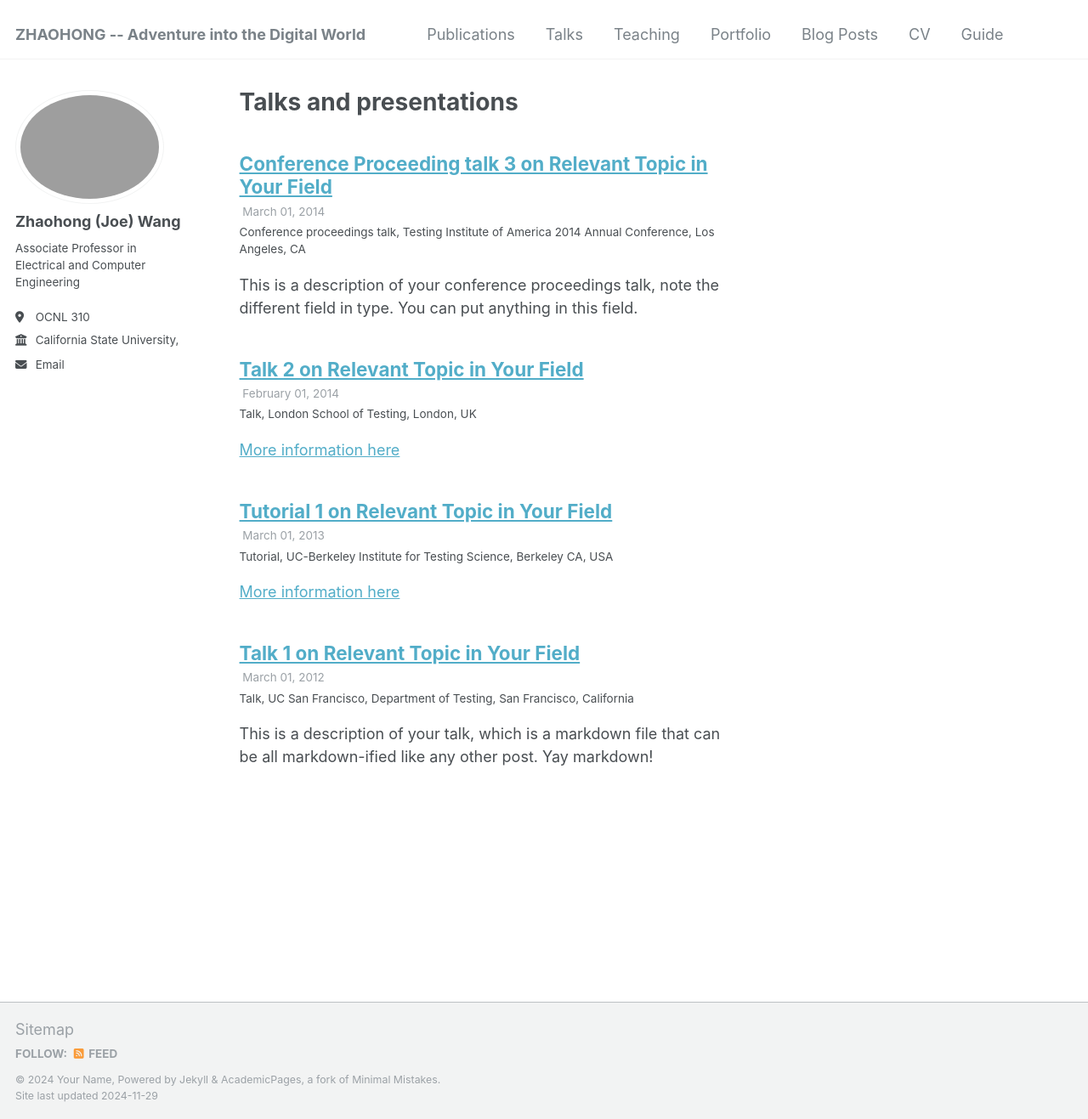
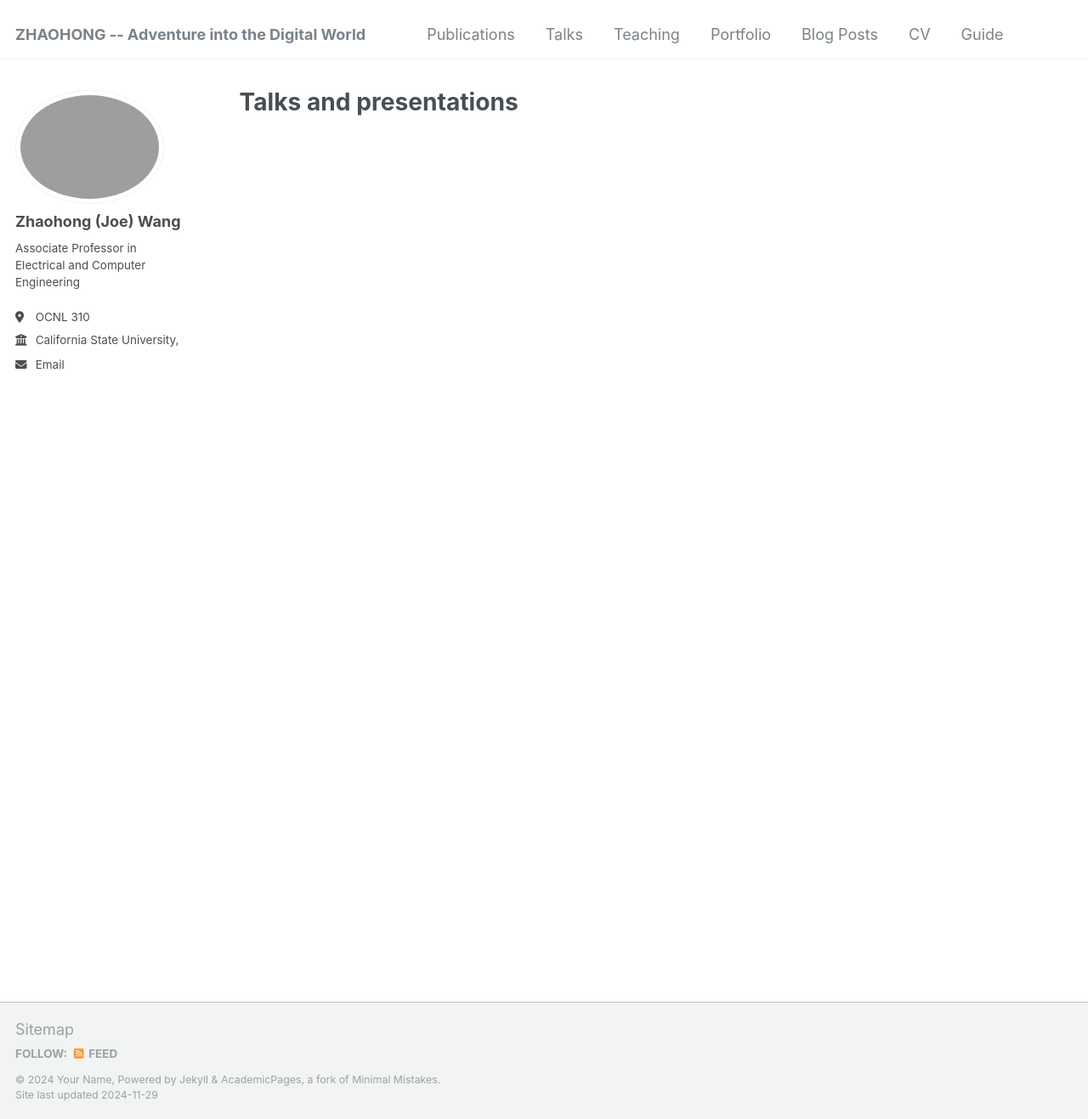
Before and after one commit to ciphermpcJoe/ciphermpcjoe.github.io, a Jekyll site: the page built from _pages/talks.html, in a window 1280 px wide and 1317 px high. Shown: the whole window at 85% size. Built offline with Jekyll 4.4.1, drawn with Linux system fonts in a browser that asks for light colours; part of the change alters nothing that is shown.

Commit message:
No portfolio2

```diff
--- a/_config.yml
+++ b/_config.yml
@@ -218,12 +218,12 @@ collections:
   publications:
     output: true
     permalink: /:collection/:path/
-  portfolio:
-    output: false
-    permalink: /:collection/:path/
-  talks:
-    output: true
-    permalink: /:collection/:path/
+  #portfolio:
+    #output: true
+    #permalink: /:collection/:path/
+  #talks:
+    #output: true
+    #permalink: /:collection/:path/
 
 
 # These settings control how pages and collections are included in the site
@@ -265,22 +265,22 @@ defaults:
       share: true
       comments: true
   # _portfolio
-  - scope:
-      path: ""
-      type: portfolio
-    values:
-      layout: single
-      author_profile: true
-      share: true
-      comment: true
+  #- scope:
+  #    path: ""
+  #    type: portfolio
+  #  values:
+  #    layout: single
+  #    author_profile: true
+  #    share: true
+  #    comment: true
   # _talks
-  - scope:
-      path: ""
-      type: talks
-    values:
-      layout: talk
-      author_profile: true
-      share: true
+  #- scope:
+  #    path: ""
+  #    type: talks
+  #  values:
+  #    layout: talk
+  #    author_profile: true
+  #    share: true
 
 
 # Sass/SCSS
```
